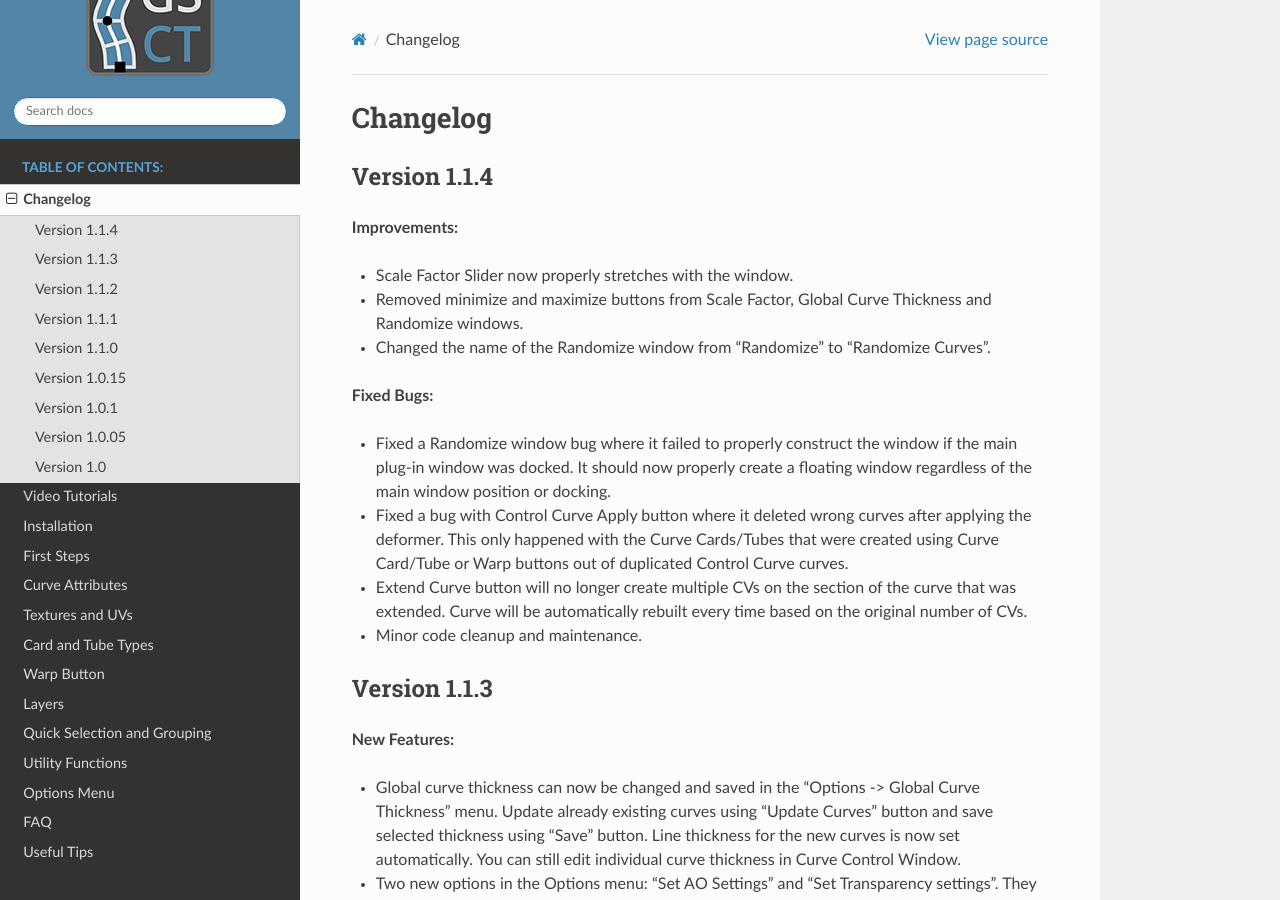
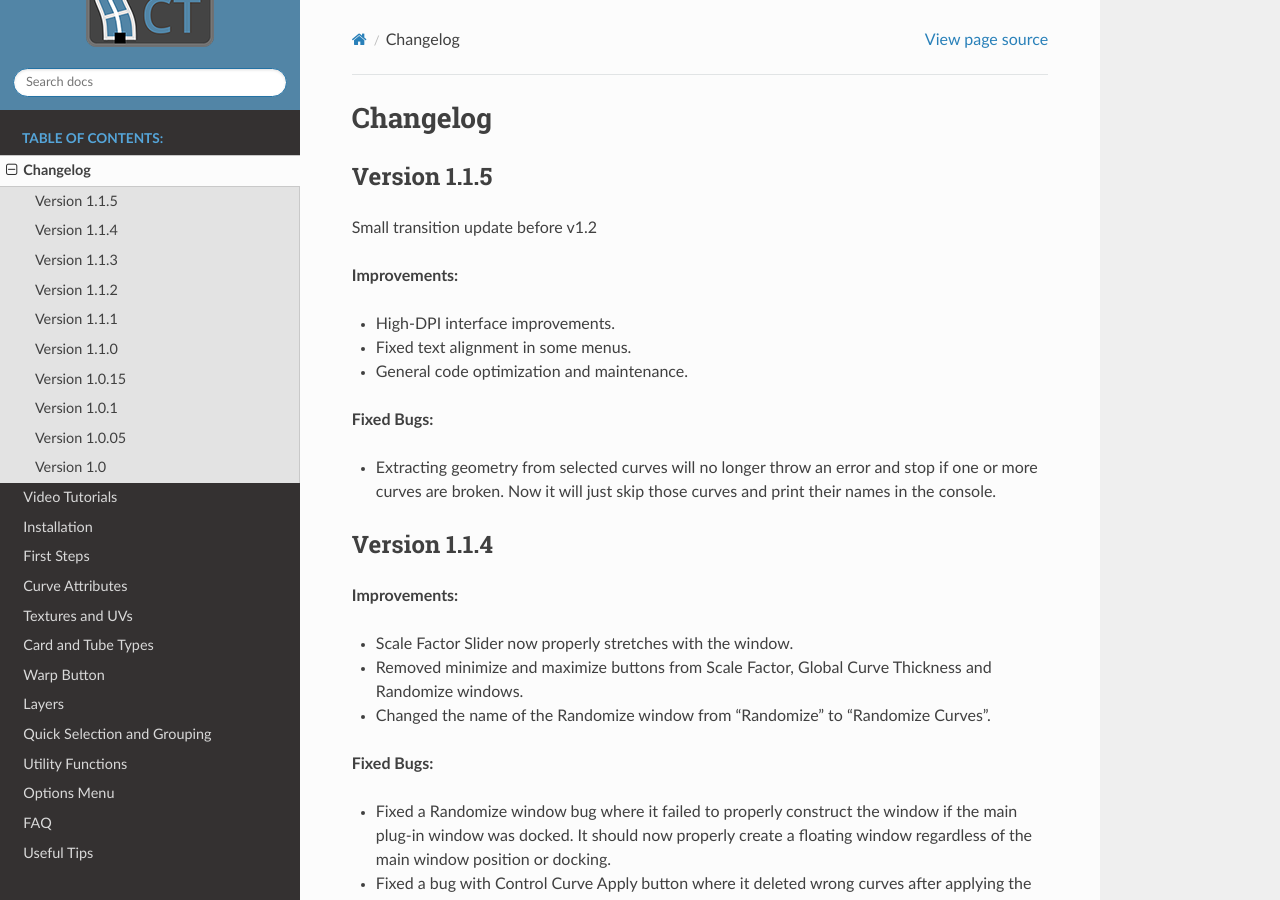
Before and after one commit to Video-Nomad/gs-curvetools-docs, a Sphinx documentation site: the page built from docs/source/changelog.rst, in a window 1280 px wide and 900 px high. Built offline with Sphinx 7.4.7 and the Read the Docs theme 2.0.0, drawn with Linux system fonts in a browser that asks for light colours.

Commit message:
v1.1.5 Changelog

```diff
--- a/docs/source/changelog.rst
+++ b/docs/source/changelog.rst
@@ -3,6 +3,21 @@
 #########
 Changelog
 #########
+
+Version 1.1.5
+^^^^^^^^^^^^^
+
+Small transition update before v1.2
+
+**Improvements:**
+
+- High-DPI interface improvements.
+- Fixed text alignment in some menus.
+- General code optimization and maintenance.
+
+**Fixed Bugs:**
+
+- Extracting geometry from selected curves will no longer throw an error and stop if one or more curves are broken. Now it will just skip those curves and print their names in the console.
 
 Version 1.1.4
 ^^^^^^^^^^^^^
```
